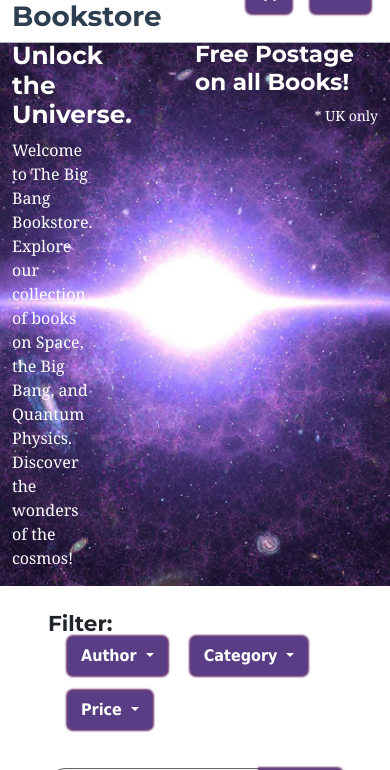
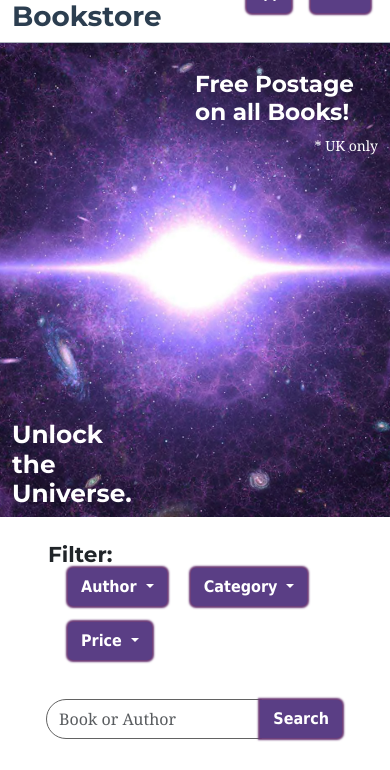
Before and after one commit to iftec/BigBangBookstore, a Django app: template store/templates/storefront.html in a window 390 px wide. Shown: the part 33-803 px from the top of the page. Run offline with Django 5.2, Linux system fonts and the light colour scheme; the template is opened without the code that fills it, so the values that code supplies are empty; some libraries are stand-ins or nearby versions.

Commit message:
Adjustments for mobile devices

```diff
--- a/static/css/style.css
+++ b/static/css/style.css
@@ -368,6 +368,15 @@ button, .btn, .special-text {
 }
 
 /* Responsive adjustments for small screens */
+@media (max-width: 560px) {
+    .welcome-text {
+        display: none;
+    }
+    .free-postage {
+        margin-top: 30px;
+    }
+}
+
 @media (max-width: 380px) {
     .footer .row {
         text-align: center;
--- a/store/templates/storefront.html
+++ b/store/templates/storefront.html
@@ -1,20 +1,19 @@
 {% extends "base.html" %}
 
 {% load static %}
-
 {% block page_header %}
 <div class="container-fluid fixed-height-header product-header-bg d-flex" role="banner">
     <div class="row align-items-center position-relative">
         <div class="col-6 text-white d-flex flex-column align-items-start fixed-height-header"><br>
             <h2 class="mt-auto">Unlock the Universe.</h2>
-            <p>Welcome to The Big Bang Bookstore. Explore our collection of books on Space, the Big Bang, and Quantum Physics. Discover the wonders of the cosmos!</p>
+            <p class="welcome-text">Welcome to The Big Bang Bookstore. Explore our collection of books on Space, the Big Bang, and Quantum Physics. Discover the wonders of the cosmos!</p>
         </div>
         <div class="col-6 text-white">
             <!-- Empty column for alignment -->
         </div>
     </div>
     <!-- Free Postage Banner -->
-    <div class="col-6 text-white d-flex flex-column align-items-end"><br>
+    <div class="col-6 text-white d-flex flex-column align-items-end free-postage"><br>
         <h3>Free Postage on all Books!</h3>
         <small>* UK only</small>
     </div>
```
